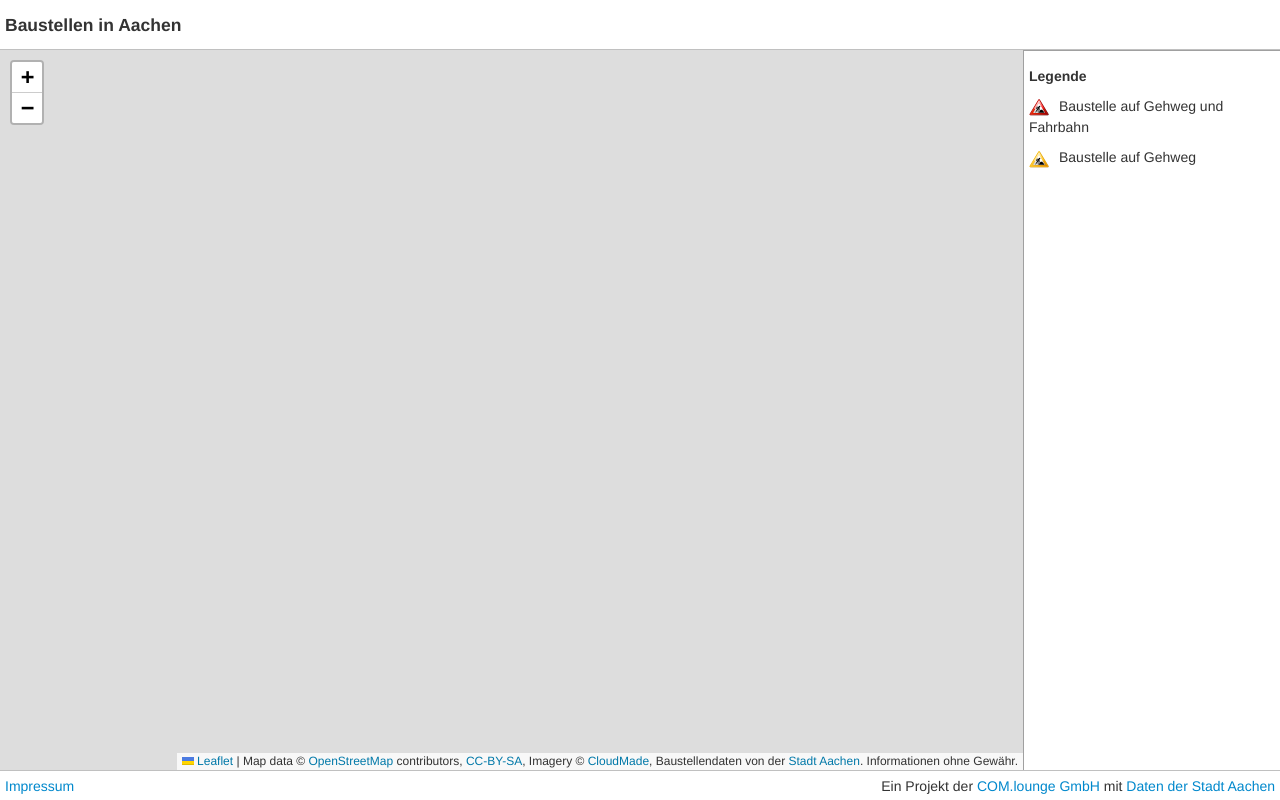
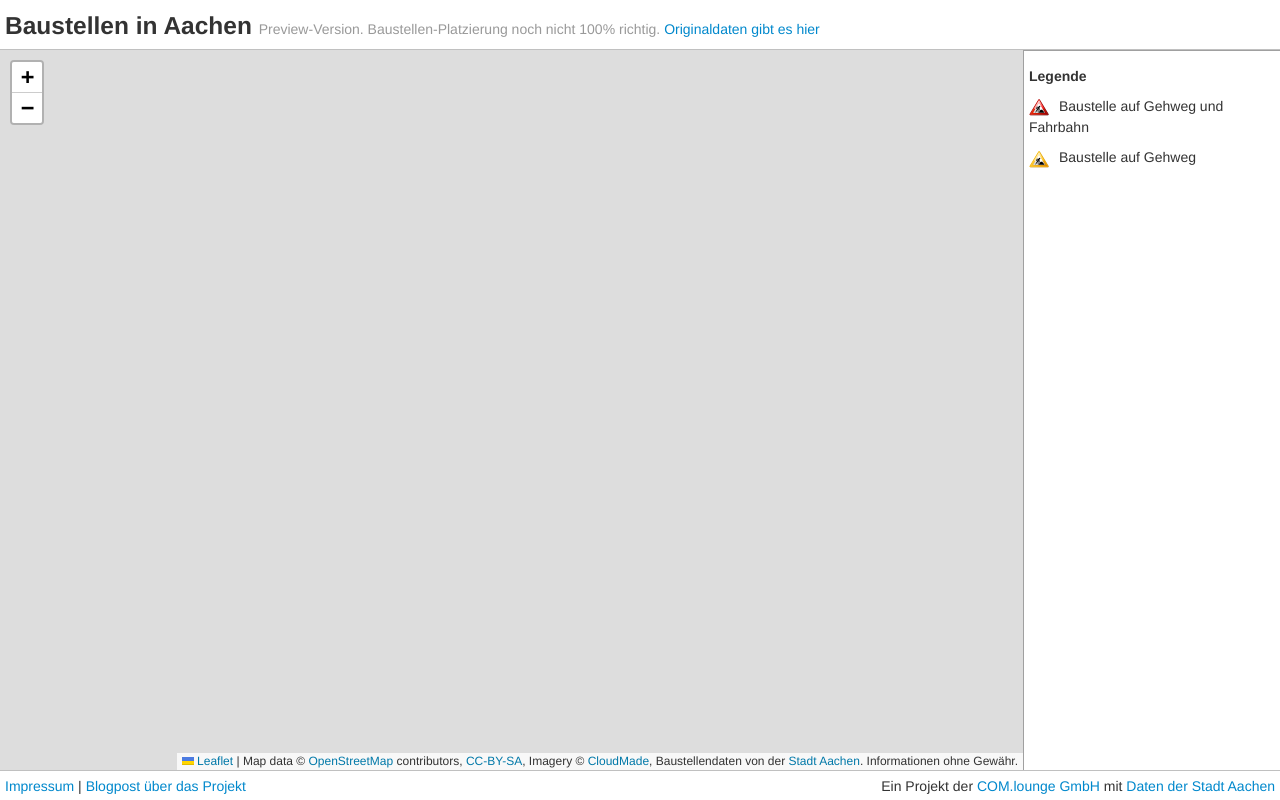
Before and after one commit to comlounge/baustellenac, a Python web app: template baustellenac/templates/index.html in a window 1280 px wide. Run offline with Jinja, Linux system fonts and the light colour scheme; the template is opened without the code that fills it, so the values that code supplies are empty; some libraries are stand-ins or nearby versions.

Commit message:
added some links

```diff
--- a/baustellenac/templates/master.html
+++ b/baustellenac/templates/master.html
@@ -30,14 +30,21 @@
     <body data-tileurl="{{config.tileurl}}">
         {% block container %}
         <div class="container-fluid wrapper" id="content">
-            <header><h4>Baustellen in Aachen</h4></header>
+            <header><h3 style="margin-top: 1px;">Baustellen in Aachen
+            <small>Preview-Version. Baustellen-Platzierung noch nicht 100% richtig.
+            <a href="http://aachen.de/baustellen">Originaldaten gibt es hier</a>
+            </small>
+            </h3>
+            </header>
             {% block content %}
             {% block main_content %}
             {% endblock %}
             {% endblock %}
             <footer>
                     <div class="pull-right">Ein Projekt der <a href="http://comlounge.net">COM.lounge GmbH</a> mit <a href="http://aachen.de/baustellen">Daten der Stadt Aachen</a></div>
-                    <a href="/impressum.html">Impressum</a>
+                    <a href="/impressum.html">Impressum</a> |
+                    <a href="http://blog.comlounge.net/news/baustellen-in-aachen/">Blogpost über das Projekt</a>
+
                 </div>
             </footer>
         </div> <!-- /container -->
```
